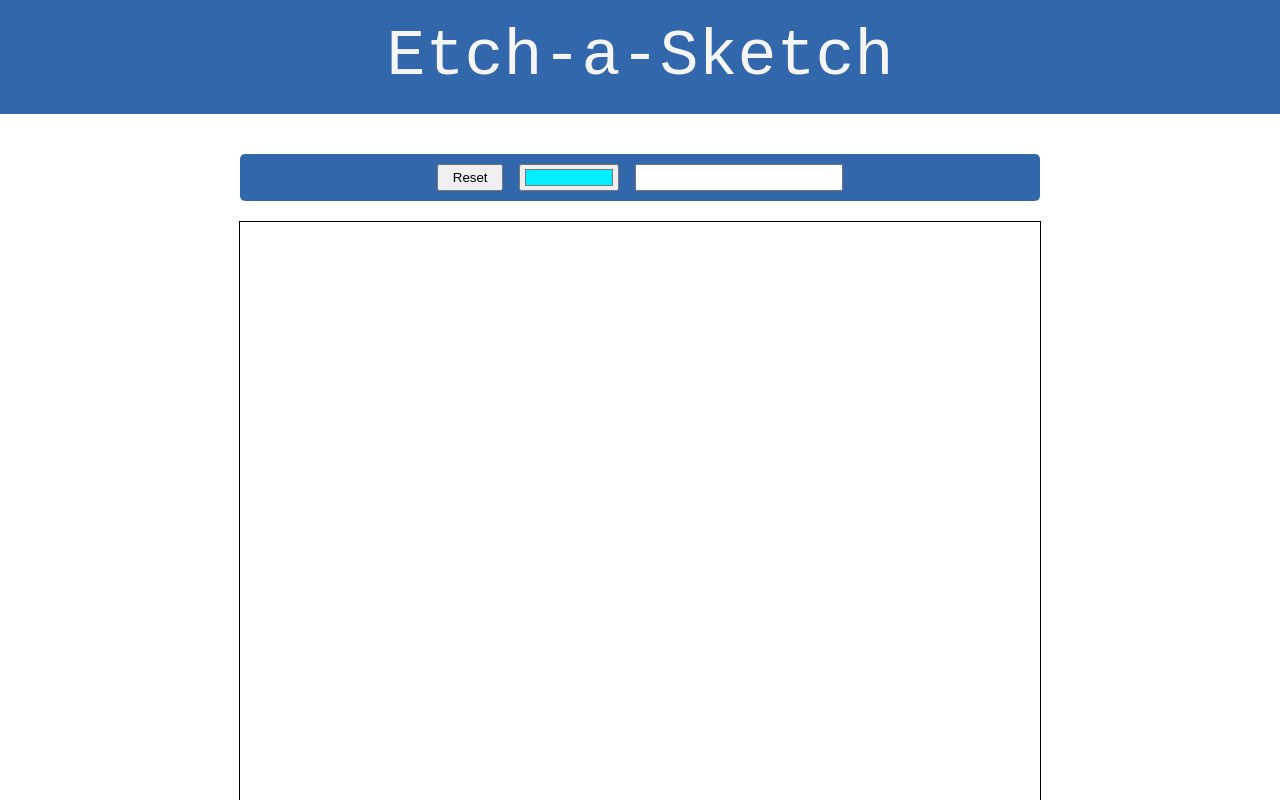
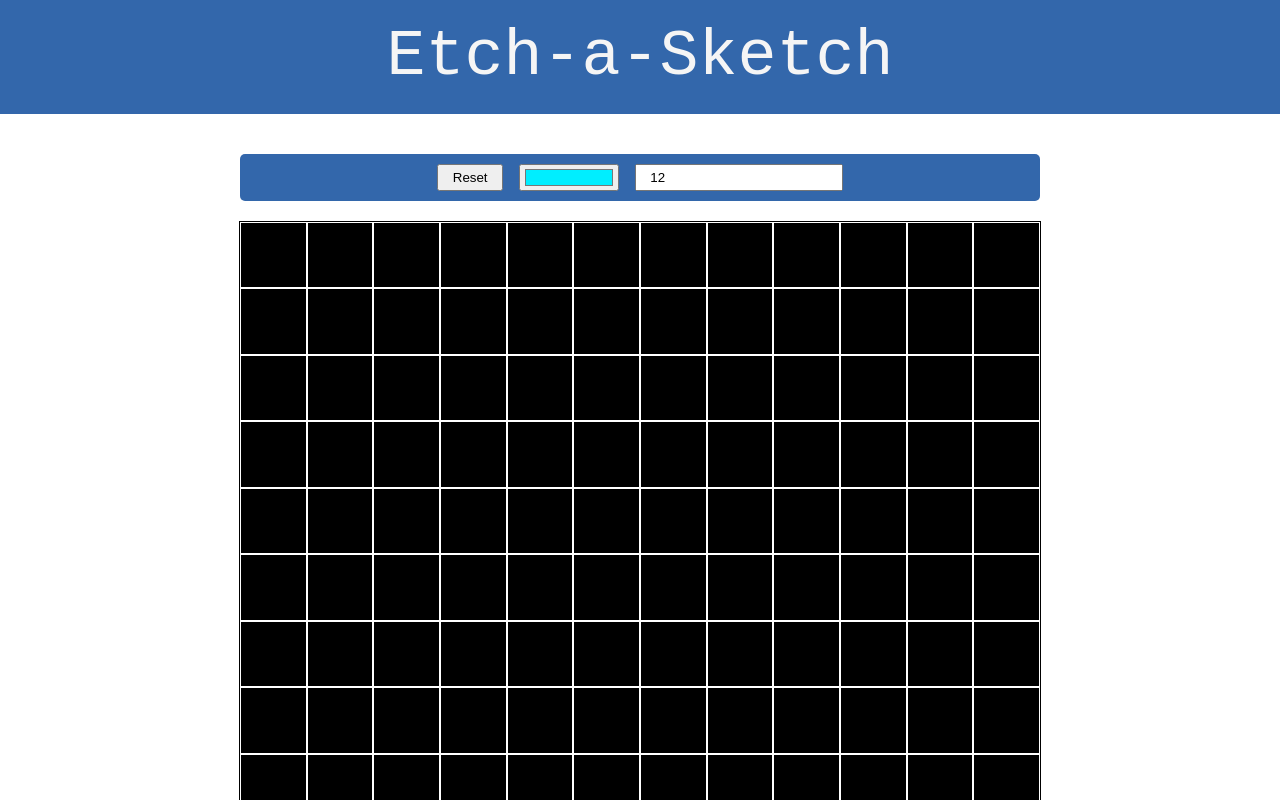
Before and after one commit to FirdausAbdullah/etch-a-sketch, a plain HTML site: page index.html in a window 1280 px wide. Both pictures are taken after a click on the button "Reset". Shown: the top 800 px of the page. Drawn offline with Linux system fonts and the light colour scheme.

Commit message:
Add clear button functionality  Clicking clear button will clear all pixel.
Add input for pixel drawing dimension
 inputting a number in this field will result
 in the drawing pad to be redrawn with the new
 number*number dimension.

```diff
--- a/index.html
+++ b/index.html
@@ -12,7 +12,7 @@
         <div class="tool-box">
             <button class="reset">Reset</button>
             <input type="color" value="#00eeff" class="color">
-            <input type="number" class="size">
+            <input type="number" value='12' class="size">
         </div>
         <div class="pixel-container"></div>
     </div>
--- a/script.js
+++ b/script.js
@@ -1,55 +1,50 @@
-/*
-Etch-a-Sketch project
-TOP prescribed project
-*/
+const container = document.querySelector('.pixel-container');
+const sizeInput = document.querySelector('.size');
+const color = document.querySelector('.color');
+const resetBtn = document.querySelector('.reset');
 
+let size = sizeInput.value;
 
+let draw = false;
 
-const inputColor = document.querySelector('.color');
-inputColor.addEventListener('input',(e)=>{currentColor = e.target.value;});
-let currentColor = inputColor.value;
+//set size of grid area (size*size) to grid-template css
+//and then create each div
+function populate(size) {
+    container.style.setProperty('--size',size);
+    for (let i=0; i<size*size; i++){
+        const div = document.createElement('div');
+        div.classList.add('pixel');
+        div.addEventListener('mouseover',()=>{
+            if(!draw) return;
+            div.style.backgroundColor = color.value;
+        })
 
-let currentSize=12;
+        div.addEventListener('mousedown',()=>{
+            div.style.backgroundColor = color.value;
+        })
 
-const pixelContainer = document.querySelector('.pixel-container');
-
-let click=0;
-function changeColor(e) {
-
-    if(e.type === "click" && click == 0){
-        click = 1;
+        container.appendChild(div);
     }
-
-    else if(e.type === "click" && click == 1){
-        click = 0;
-    }
-
-    if(click){
-    e.target.style.background = currentColor;}
 }
 
-
-function makePixel (pixelRow, pixelColumn){
-
-    const pixel = document.createElement('div');
-    pixel.style.width = `${pixelColumn}px`;
-    pixel.style.height = `${pixelRow}px`;
-    pixel.className = 'pixel';
-    pixel.addEventListener('mouseover',(e)=>{changeColor(e);});
-    pixel.addEventListener('click',(e)=>{changeColor(e);});
-    pixelContainer.appendChild(pixel);
+function redraw(){
+    container.innerHTML = '';
+    populate(size);
 }
 
-function drawGrid(row,column){
-    //let pixelRow = (pixelContainer.clientHeight)/row;
-    //let pixelColumn = (pixelContainer.clientWidth)/column;
-    let pixelRow = 800/row;
-    let pixelColumn = 800/column;
-    for(let i=0; i<(row*column);i++){
-        makePixel(pixelRow,pixelColumn);
-    }
+window.addEventListener("mousedown", ()=>{
+    draw = true;
+})
 
-}
+window.addEventListener("mouseup", ()=>{
+    draw = false;
+})
 
+resetBtn.addEventListener('click', redraw)
 
-drawGrid(20,20);
+sizeInput.addEventListener('input',()=>{
+    size = sizeInput.value;
+    redraw();
+});
+
+populate(size);
--- a/style.css
+++ b/style.css
@@ -26,14 +26,20 @@
 }
 
 .pixel-container {
+    --size:4;
     width: 802px;
     height: 800px;
     border: 1px solid black;
-    display: flex;
-    flex-wrap: wrap;
+    display: grid;
+    grid-template-columns: repeat(var(--size),1fr);
+    grid-template-rows: repeat(var(--size),1fr);
+
 }
 
-
+.pixel{
+    background-color: black;
+    border: 1px solid white;
+}
 .tool-box {
     width: 800px;
     background-color: #3367ab;
```
